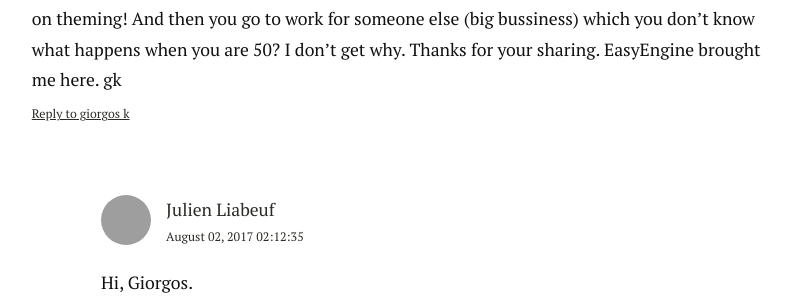
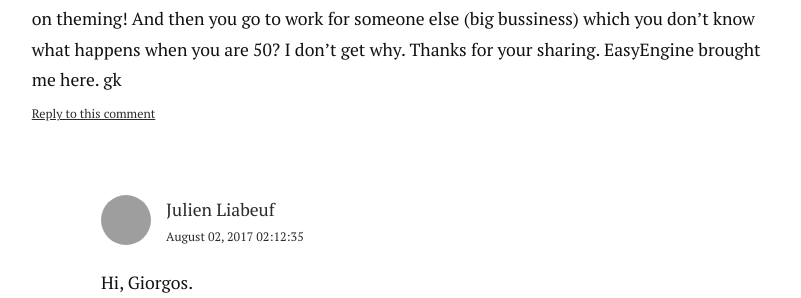
Before and after one commit to julien731/blog-jekyll, a Jekyll site: the page built from _posts/2017-01-17-n2clic-closed.html, in a window 1280 px wide and 900 px high, scrolled down 6785 px. Shown: the part 155-453 px from the top of the window, without its empty margins (237-1038 px from the left). Built offline with Jekyll 4.4.1, drawn with Linux system fonts in a browser that asks for light colours; nearby versions of some CDN libraries; grey boxes are pictures that could not be loaded.

Commit message:
Change reply link label

```diff
--- a/_includes/comment.html
+++ b/_includes/comment.html
@@ -24,7 +24,7 @@
 
 	{% unless include.replying_to != 0 or page.comments_locked == true %}
 		<div class="comment-reply">
-			<a rel="nofollow" href="#comment-{{ include.index }}" onclick="return addComment.moveForm('comment-{{ include.index }}', '{{ include.index }}', 'respond', '{{ page.slug }}')">Reply to {{ include.name | strip_html }}</a>
+			<a rel="nofollow" href="#comment-{{ include.index }}" onclick="return addComment.moveForm('comment-{{ include.index }}', '{{ include.index }}', 'respond', '{{ page.slug }}')">Reply to this comment</a>
 		</div>
 	{% endunless %}
 </article>
```
